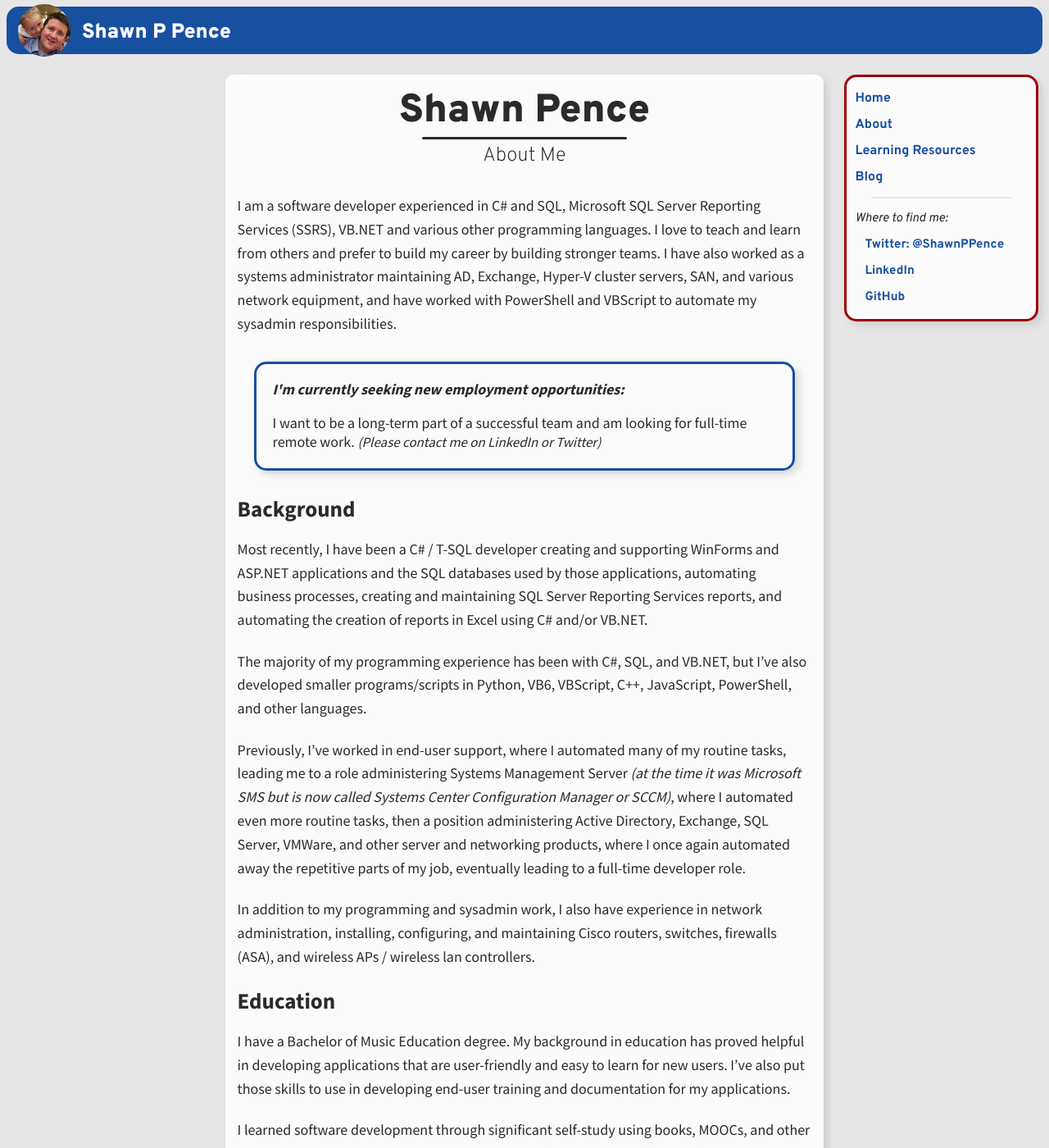
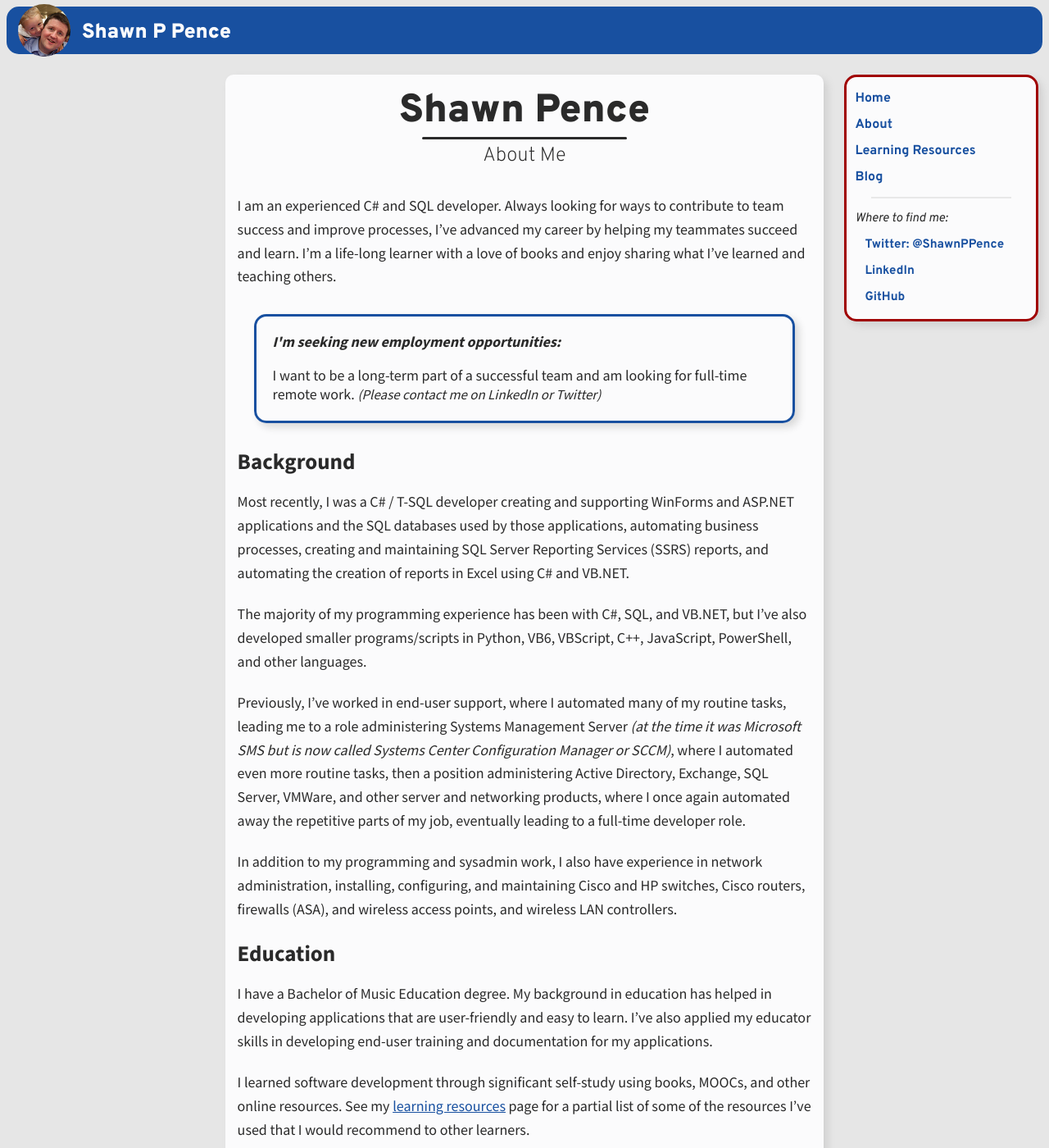
Before and after one commit to ShawnPence/shawnpence.github.io, a Jekyll site: the page built from about.md, in a window 1280 px wide and 1400 px high. Shown: the whole window at 82% size. Built offline with Jekyll 4.4.1, drawn with Linux system fonts in a browser that asks for light colours.

Commit message:
update personal information / about page

```diff
--- a/about.md
+++ b/about.md
@@ -6,25 +6,25 @@
 social-description: About Shawn Pence - background, education, experience, etc.
 ---
 
-I am a software developer experienced in C# and SQL, Microsoft SQL Server Reporting Services (SSRS), VB\.NET and various other programming languages. I love to teach and learn from others and prefer to build my career by building stronger teams. I have also worked as a systems administrator maintaining AD, Exchange, Hyper-V cluster servers, SAN, and various network equipment, and have worked with PowerShell and VBScript to automate my sysadmin responsibilities.
+I am an experienced C# and SQL developer. Always looking for ways to contribute to team success and improve processes, I've advanced my career by helping my teammates succeed and learn. I'm a life-long learner with a love of books and enjoy sharing what I've learned and teaching others.
 
 <div class="messagebox">
-    <div class="messagetitle">I'm currently seeking new employment opportunities:</div>
+    <div class="messagetitle">I'm seeking new employment opportunities:</div>
     I want to be a long-term part of a successful team and am looking for full-time remote work. <em class="smaller-text">(Please contact me on LinkedIn or Twitter)</em>
 </div>
 
 ## Background
 
-Most recently, I have been a C# / T-SQL developer creating and supporting WinForms and ASP\.NET applications and the  SQL databases used by those applications, automating business processes, creating and maintaining SQL Server Reporting Services reports, and automating the creation of reports in Excel using C# and/or VB\.NET.
+Most recently, I was a C# / T-SQL developer creating and supporting WinForms and ASP\.NET applications and the SQL databases used by those applications, automating business processes, creating and maintaining SQL Server Reporting Services (SSRS) reports, and automating the creation of reports in Excel using C# and VB\.NET.
 
 The majority of my programming experience has been with C#, SQL, and VB\.NET, but I've also developed smaller programs/scripts in Python, VB6, VBScript, C++, JavaScript, PowerShell, and other languages.
 
 Previously, I've worked in end-user support, where I automated many of my routine tasks, leading me to a role administering Systems Management Server *(at the time it was Microsoft SMS but is now called Systems Center Configuration Manager or SCCM)*, where I automated even more routine tasks, then a position administering Active Directory, Exchange, SQL Server, VMWare, and other server and networking products, where I once again automated away the repetitive parts of my job, eventually leading to a full-time developer role.
 
-In addition to my programming and sysadmin work, I also have experience in network administration, installing, configuring, and maintaining Cisco routers, switches, firewalls (ASA), and wireless APs / wireless lan controllers.
+In addition to my programming and sysadmin work, I also have experience in network administration, installing, configuring, and maintaining Cisco and HP switches, Cisco routers, firewalls (ASA), and wireless access points, and wireless LAN controllers.
 
 ## Education
 
-I have a Bachelor of Music Education degree.  My background in education has proved helpful in developing applications that are user-friendly and easy to learn for new users.  I've also put those skills to use in developing end-user training and documentation for my applications.
+I have a Bachelor of Music Education degree.  My background in education has helped in developing applications that are user-friendly and easy to learn.  I've also applied my educator skills in developing end-user training and documentation for my applications.
 
 I learned software development through significant self-study using books, MOOCs, and other online resources.  See my [learning resources](/resources/) page for a partial list of some of the resources I've used that I would recommend to other learners.
--- a/index.html
+++ b/index.html
@@ -5,10 +5,10 @@
 social-description: Shawn Pence - C# / SQL developer - personal website and blog
 ---
 
-<p>I am an experienced C# / SQL developer with a record of successful projects and satisfied application users. Continuous self-improvement, sharing knowledge, and teaching others are among my strengths. I’ve advanced my own career by helping my teammates succeed. I’m a driven self-starter always looking for ways to improve processes and contribute to team success.
+<p>I am an experienced C# and SQL developer. Always looking for ways to contribute to team success and improve processes, I've advanced my career by helping my teammates succeed and learn. I'm a life-long learner with a love of books and enjoy sharing what I've learned and teaching others.
 </p>
 <div class="messagebox">
-    <div class="messagetitle">I'm currently seeking new employment opportunities:</div>
+    <div class="messagetitle">I'm seeking new employment opportunities:</div>
     I want to be a long-term part of a successful team and am looking for full-time remote work. <em class="smaller-text">(Please contact me on LinkedIn or Twitter)</em>
 </div>
 {% if site.posts.size > 0 %}
```
